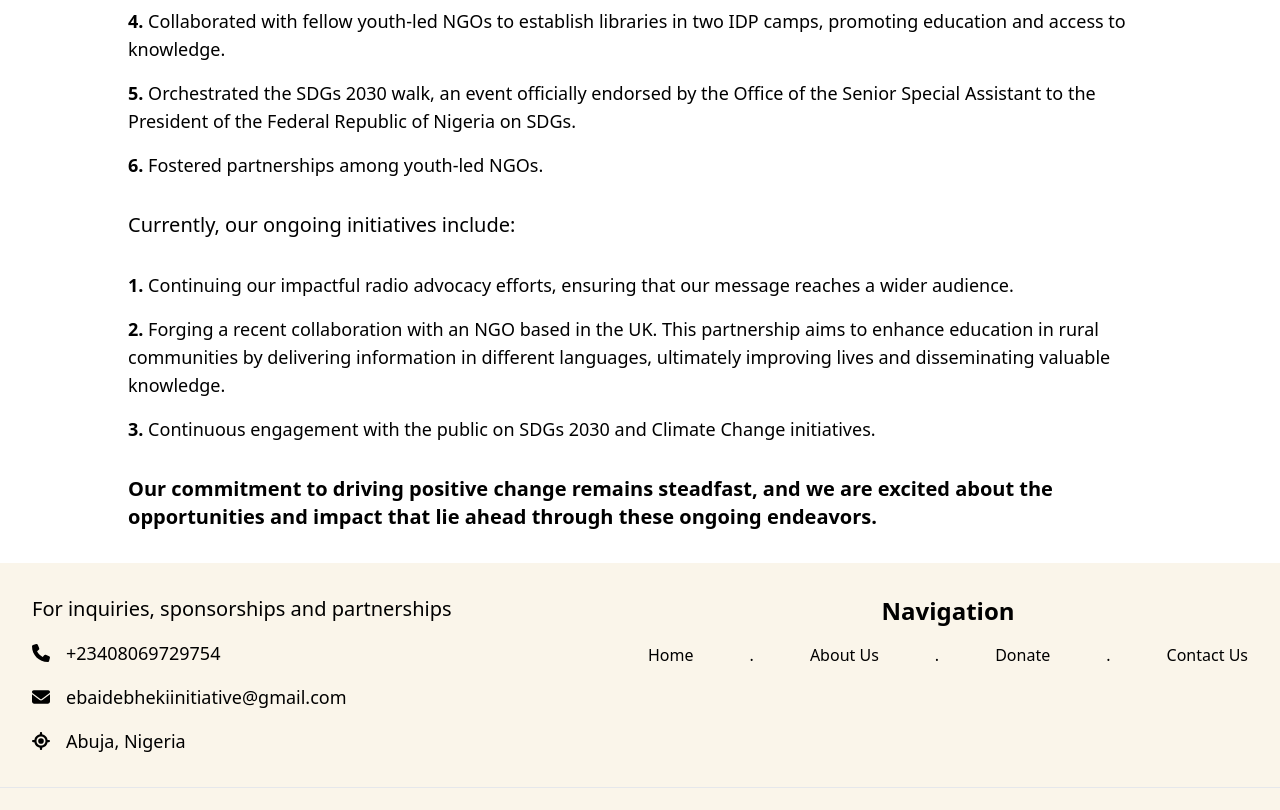
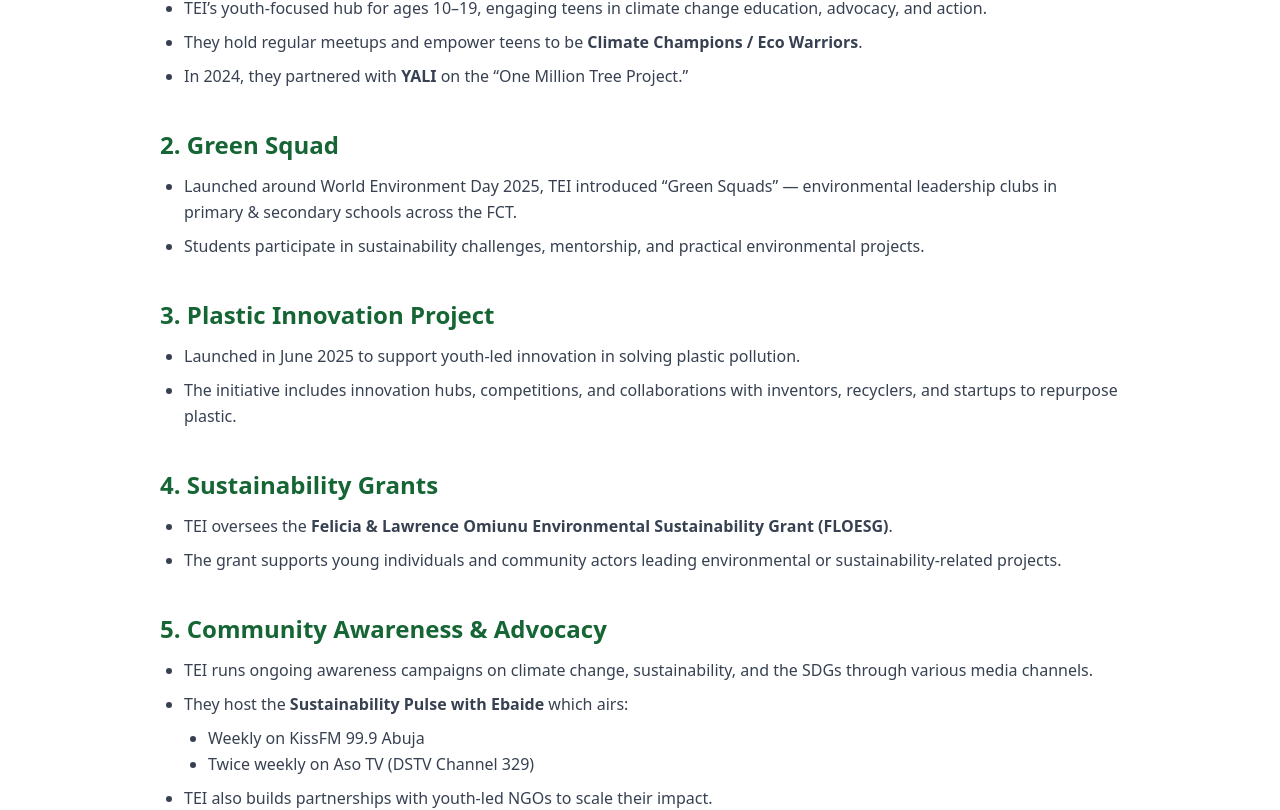
Before and after one commit to Noahdcoder/the-ebaidebheki-initiative, a Next.js app: page /activities in a window 1280 px wide. Shown: the part 497-1307 px from the top of the page. Built offline with nearby package versions, Linux system fonts and the light colour scheme.

Commit message:
Updated Google forms

```diff
--- /dev/null
+++ b/src/components/ActivitiesSection.tsx
@@ -0,0 +1,114 @@
+export default function ActivitiesSection() {
+  return (
+    <section className="py-16 px-4 md:px-8 max-w-5xl mx-auto">
+      <h2 className="text-3xl md:text-4xl font-bold text-green-700 mb-8">
+        Key Ongoing Activities of TEI
+      </h2>
+
+      <div className="space-y-10">
+        {/* 1. Climate Teen Hub */}
+        <div>
+          <h3 className="text-2xl font-semibold text-green-800">
+            1. Climate Teen Hub (CTH)
+          </h3>
+          <ul className="list-disc ml-6 mt-3 space-y-2 text-gray-700 leading-relaxed">
+            <li>
+              TEI’s youth-focused hub for ages 10–19, engaging teens in climate
+              change education, advocacy, and action.
+            </li>
+            <li>
+              They hold regular meetups and empower teens to be
+              <strong> Climate Champions / Eco Warriors</strong>.
+            </li>
+            <li>
+              In 2024, they partnered with <strong>YALI</strong> on the “One
+              Million Tree Project.”
+            </li>
+          </ul>
+        </div>
+
+        {/* 2. Green Squad */}
+        <div>
+          <h3 className="text-2xl font-semibold text-green-800">
+            2. Green Squad
+          </h3>
+          <ul className="list-disc ml-6 mt-3 space-y-2 text-gray-700 leading-relaxed">
+            <li>
+              Launched around World Environment Day 2025, TEI introduced “Green
+              Squads” — environmental leadership clubs in primary & secondary
+              schools across the FCT.
+            </li>
+            <li>
+              Students participate in sustainability challenges, mentorship, and
+              practical environmental projects.
+            </li>
+          </ul>
+        </div>
+
+        {/* 3. Plastic Innovation Project */}
+        <div>
+          <h3 className="text-2xl font-semibold text-green-800">
+            3. Plastic Innovation Project
+          </h3>
+          <ul className="list-disc ml-6 mt-3 space-y-2 text-gray-700 leading-relaxed">
+            <li>
+              Launched in June 2025 to support youth-led innovation in solving
+              plastic pollution.
+            </li>
+            <li>
+              The initiative includes innovation hubs, competitions, and
+              collaborations with inventors, recyclers, and startups to
+              repurpose plastic.
+            </li>
+          </ul>
+        </div>
+
+        {/* 4. Sustainability Grants */}
+        <div>
+          <h3 className="text-2xl font-semibold text-green-800">
+            4. Sustainability Grants
+          </h3>
+          <ul className="list-disc ml-6 mt-3 space-y-2 text-gray-700 leading-relaxed">
+            <li>
+              TEI oversees the{" "}
+              <strong>
+                Felicia & Lawrence Omiunu Environmental Sustainability Grant
+                (FLOESG)
+              </strong>
+              .
+            </li>
+            <li>
+              The grant supports young individuals and community actors leading
+              environmental or sustainability-related projects.
+            </li>
+          </ul>
+        </div>
+
+        {/* 5. Community Awareness & Advocacy */}
+        <div>
+          <h3 className="text-2xl font-semibold text-green-800">
+            5. Community Awareness & Advocacy
+          </h3>
+          <ul className="list-disc ml-6 mt-3 space-y-2 text-gray-700 leading-relaxed">
+            <li>
+              TEI runs ongoing awareness campaigns on climate change,
+              sustainability, and the SDGs through various media channels.
+            </li>
+            <li>
+              They host the <strong>Sustainability Pulse with Ebaide</strong>{" "}
+              which airs:
+              <ul className="list-disc ml-6 mt-2">
+                <li>Weekly on KissFM 99.9 Abuja</li>
+                <li>Twice weekly on Aso TV (DSTV Channel 329)</li>
+              </ul>
+            </li>
+            <li>
+              TEI also builds partnerships with youth-led NGOs to scale their
+              impact.
+            </li>
+          </ul>
+        </div>
+      </div>
+    </section>
+  );
+}
--- a/src/components/HeroSection.tsx
+++ b/src/components/HeroSection.tsx
@@ -62,9 +62,9 @@ export default function HeroSection() {
         </Link>
 
         {/* Announcement Button → Google Form (placeholder) */}
-        <Link href="https://your-google-form-link.com" target="_blank">
-          <div className="border border-cinnabar text-cinnabar py-3 px-6 rounded-lg font-semibold hover:bg-cinnabar hover:text-white transition cursor-pointer">
-            Climate Teen Summit: 10th December → Learn More
+        <Link href="https://forms.gle/ZHEi2zn4mnc5PbUU7" target="_blank">
+          <div className="uppercase border border-cinnabar text-cinnabar py-3 px-6 rounded-lg font-bold text-xl hover:bg-cinnabar hover:text-white transition cursor-pointer">
+            Climate Teen Summit; click here to register!
           </div>
         </Link>
       </motion.div>
--- a/src/pages/activities.tsx
+++ b/src/pages/activities.tsx
@@ -1,6 +1,7 @@
 import Meta from "@/components/Meta";
 import Footer from "@/components/Footer";
 import NavBar from "@/components/NavBar";
+import ActivitiesSection from "@/components/ActivitiesSection";
 
 export default function About() {
   return (
@@ -16,6 +17,7 @@ export default function About() {
           mission and has become an active force for change through partnerships
           with other youth-led NGOs.
         </h2>
+        <ActivitiesSection />
         <h3 className="text-lg text-emperor font-medium md:text-xl">
           In the past, we have successfully undertaken the following
           initiatives:
```
